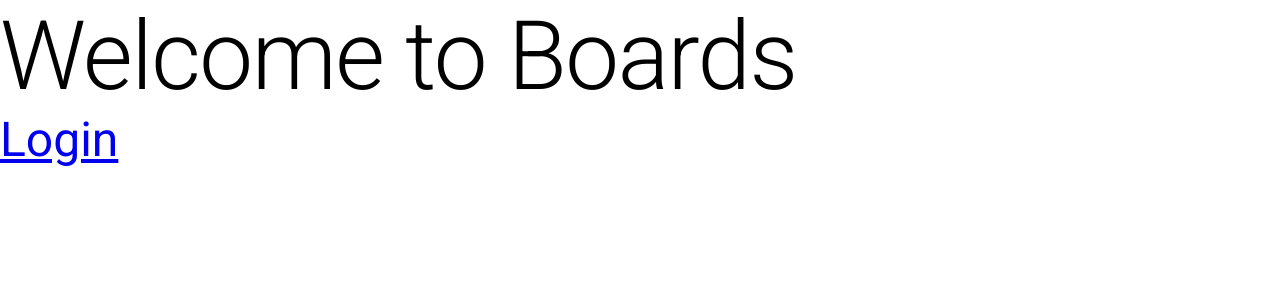
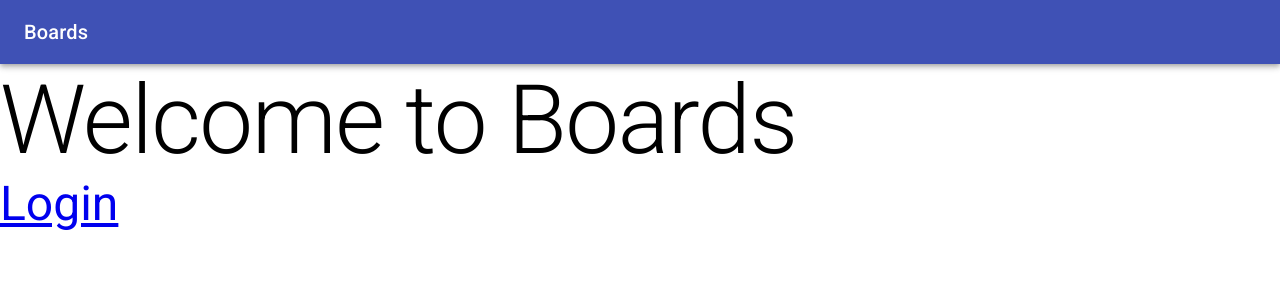
Before and after one commit to server-boards/boards-frontend, a React (Create React App) app: page / in a window 1280 px wide. Shown: the top 300 px of the page. Built offline with nearby package versions, Linux system fonts and the light colour scheme.

Commit message:
Scaffold navbar component

```diff
--- a/src/App.js
+++ b/src/App.js
@@ -1,15 +1,21 @@
 import React from "react";
 import { BrowserRouter as Router, Route } from "react-router-dom";
 
+// Components
+import NavBar from "./components/navbar";
+// Pages
 import Landing from "./pages/landing";
 import Home from "./pages/home";
 
 function App() {
   return (
-    <Router>
-      <Route path="/" exact component={Landing} />
-      <Route path="/home" component={Home} />
-    </Router>
+    <>
+      <NavBar />
+      <Router>
+        <Route path="/" exact component={Landing} />
+        <Route path="/home" component={Home} />
+      </Router>
+    </>
   );
 }
 
--- /dev/null
+++ b/src/components/navbar/index.js
@@ -0,0 +1 @@
+export { default } from "./navbar";
--- /dev/null
+++ b/src/components/navbar/navbar.js
@@ -0,0 +1,16 @@
+import React from "react";
+import AppBar from "@material-ui/core/AppBar";
+import Toolbar from "@material-ui/core/Toolbar";
+import Typography from "@material-ui/core/Typography";
+
+const NavBar = () => {
+  return (
+    <AppBar position="static">
+      <Toolbar>
+        <Typography variant="h6">Boards</Typography>
+      </Toolbar>
+    </AppBar>
+  );
+};
+
+export default NavBar;
```
